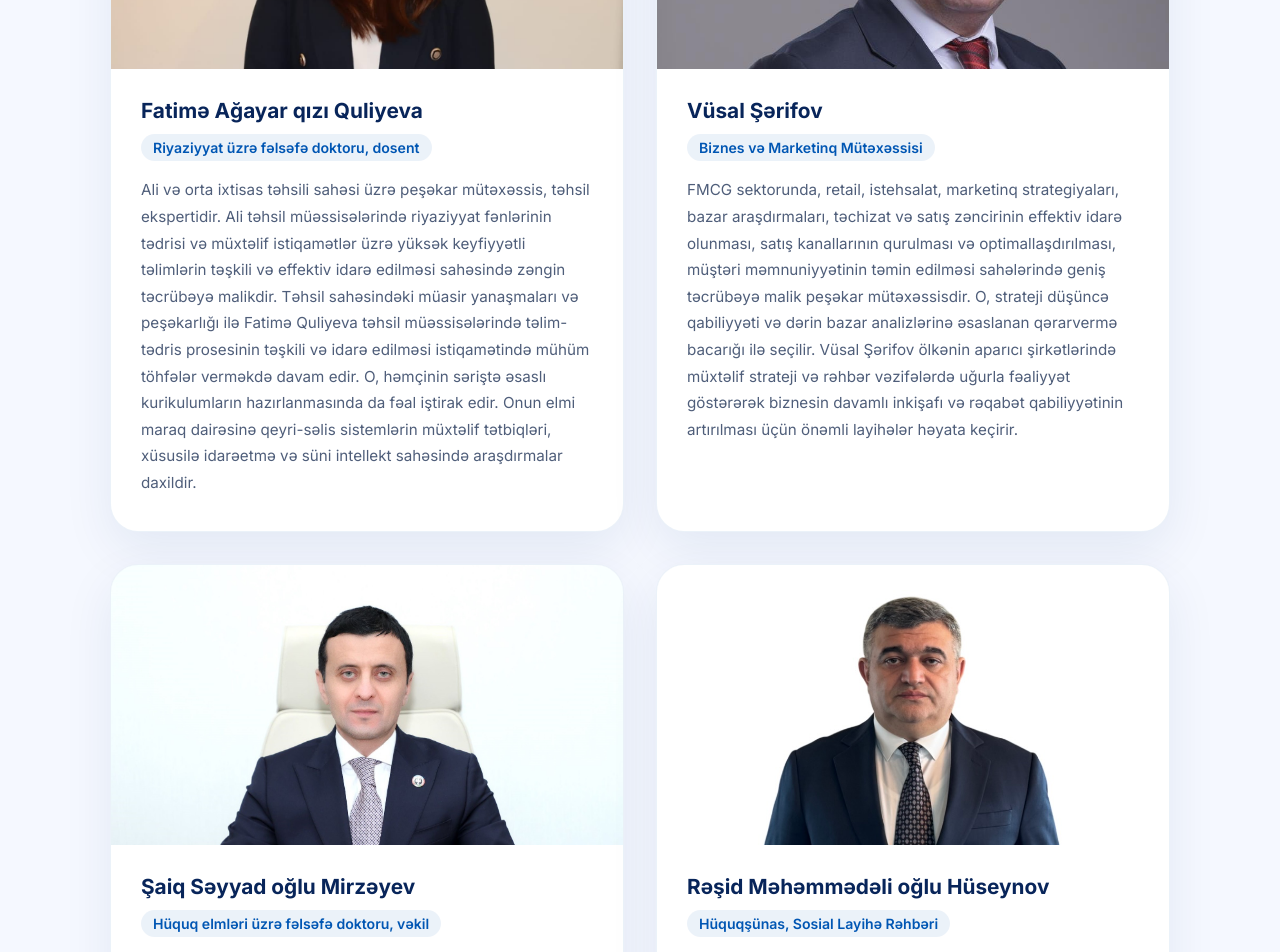
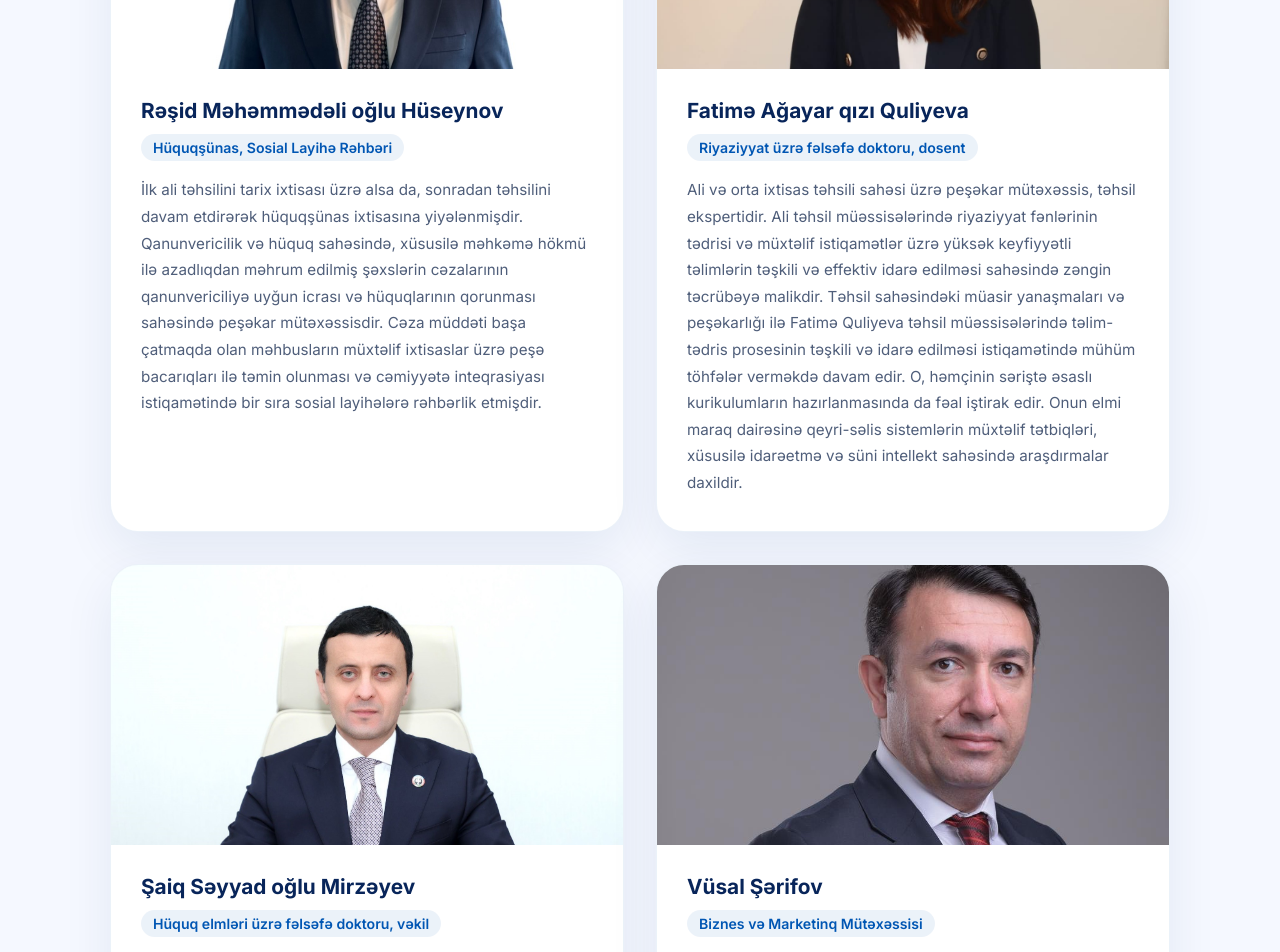
Before and after one commit to AykhanMahmudzade/guven, a React (Vite) app: page /mentors in a window 1280 px wide. Shown: the part 780-1732 px from the top of the page. Built offline with nearby package versions, Linux system fonts and the light colour scheme.

Commit message:
duzelis1

```diff
--- a/src/pages/Mentors.jsx
+++ b/src/pages/Mentors.jsx
@@ -6,31 +6,33 @@ import saiq from '../assets/saiq.jpeg';
 import rashid from '../assets/rashid.jpeg';
 
 const mentors = [
+   {
+    name: 'Rəşid Məhəmmədəli oğlu Hüseynov',
+    title: 'Hüquqşünas, Sosial Layihə Rəhbəri',
+    photo: rashid,
+    bio: 'İlk ali təhsilini tarix ixtisası üzrə alsa da, sonradan təhsilini davam etdirərək hüquqşünas ixtisasına yiyələnmişdir. Qanunvericilik və hüquq sahəsində, xüsusilə məhkəmə hökmü ilə azadlıqdan məhrum edilmiş şəxslərin cəzalarının qanunvericiliyə uyğun icrası və hüquqlarının qorunması sahəsində peşəkar mütəxəssisdir. Cəza müddəti başa çatmaqda olan məhbusların müxtəlif ixtisaslar üzrə peşə bacarıqları ilə təmin olunması və cəmiyyətə inteqrasiyası istiqamətində bir sıra sosial layihələrə rəhbərlik etmişdir.',
+  },
   {
     name: 'Fatimə Ağayar qızı Quliyeva',
     title: 'Riyaziyyat üzrə fəlsəfə doktoru, dosent',
     photo: fatima,
     bio: 'Ali və orta ixtisas təhsili sahəsi üzrə peşəkar mütəxəssis, təhsil ekspertidir. Ali təhsil müəssisələrində riyaziyyat fənlərinin tədrisi və müxtəlif istiqamətlər üzrə yüksək keyfiyyətli təlimlərin təşkili və effektiv idarə edilməsi sahəsində zəngin təcrübəyə malikdir. Təhsil sahəsindəki müasir yanaşmaları və peşəkarlığı ilə Fatimə Quliyeva təhsil müəssisələrində təlim-tədris prosesinin təşkili və idarə edilməsi istiqamətində mühüm töhfələr verməkdə davam edir. O, həmçinin səriştə əsaslı kurikulumların hazırlanmasında da fəal iştirak edir. Onun elmi maraq dairəsinə qeyri-səlis sistemlərin müxtəlif tətbiqləri, xüsusilə idarəetmə və süni intellekt sahəsində araşdırmalar daxildir.',
   },
+
   {
+    name: 'Şaiq Səyyad oğlu Mirzəyev',
+    title: 'Hüquq elmləri üzrə fəlsəfə doktoru, vəkil',
+    photo: saiq,
+    bio: 'Azərbaycan Respublikasının Vəkillər Kollegiyasının üzvü və hüquq sahəsində tanınmış peşəkar mütəxəssisdir. O, "Mirzayev and Partners Legal Firm" hüquq şirkətinin təsisçisi və direktoru kimi fəaliyyət göstərir, eyni zamanda "e-huquq" ictimai-siyasi informasiya portalının təsisçisi və rəhbəridir. Hüququn müxtəlif sahələrində – mülki, kommersiya, əmlak və insan hüquqları üzrə geniş təcrübəyə malikdir və ölkədə hüquqi mədəniyyətin formalaşmasına töhfə verən fəal hüquqşünaslardan biridir.',
+  },
+   {
     name: 'Vüsal Şərifov',
     title: 'Biznes və Marketinq Mütəxəssisi',
     photo: vusal,
     photoPosition: 'center 15%',
     bio: 'FMCG sektorunda, retail, istehsalat, marketinq strategiyaları, bazar araşdırmaları, təchizat və satış zəncirinin effektiv idarə olunması, satış kanallarının qurulması və optimallaşdırılması, müştəri məmnuniyyətinin təmin edilməsi sahələrində geniş təcrübəyə malik peşəkar mütəxəssisdir. O, strateji düşüncə qabiliyyəti və dərin bazar analizlərinə əsaslanan qərarvermə bacarığı ilə seçilir. Vüsal Şərifov ölkənin aparıcı şirkətlərində müxtəlif strateji və rəhbər vəzifələrdə uğurla fəaliyyət göstərərək biznesin davamlı inkişafı və rəqabət qabiliyyətinin artırılması üçün önəmli layihələr həyata keçirir.',
   },
-  {
-    name: 'Şaiq Səyyad oğlu Mirzəyev',
-    title: 'Hüquq elmləri üzrə fəlsəfə doktoru, vəkil',
-    photo: saiq,
-    bio: 'Azərbaycan Respublikasının Vəkillər Kollegiyasının üzvü və hüquq sahəsində tanınmış peşəkar mütəxəssisdir. O, "Mirzayev and Partners Legal Firm" hüquq şirkətinin təsisçisi və direktoru kimi fəaliyyət göstərir, eyni zamanda "e-huquq" ictimai-siyasi informasiya portalının təsisçisi və rəhbəridir. Hüququn müxtəlif sahələrində – mülki, kommersiya, əmlak və insan hüquqları üzrə geniş təcrübəyə malikdir və ölkədə hüquqi mədəniyyətin formalaşmasına töhfə verən fəal hüquqşünaslardan biridir.',
-  },
-  {
-    name: 'Rəşid Məhəmmədəli oğlu Hüseynov',
-    title: 'Hüquqşünas, Sosial Layihə Rəhbəri',
-    photo: rashid,
-    bio: 'İlk ali təhsilini tarix ixtisası üzrə alsa da, sonradan təhsilini davam etdirərək hüquqşünas ixtisasına yiyələnmişdir. Qanunvericilik və hüquq sahəsində, xüsusilə məhkəmə hökmü ilə azadlıqdan məhrum edilmiş şəxslərin cəzalarının qanunvericiliyə uyğun icrası və hüquqlarının qorunması sahəsində peşəkar mütəxəssisdir. Cəza müddəti başa çatmaqda olan məhbusların müxtəlif ixtisaslar üzrə peşə bacarıqları ilə təmin olunması və cəmiyyətə inteqrasiyası istiqamətində bir sıra sosial layihələrə rəhbərlik etmişdir.',
-  },
+
 ];
 
 const Mentors = () => {
```
